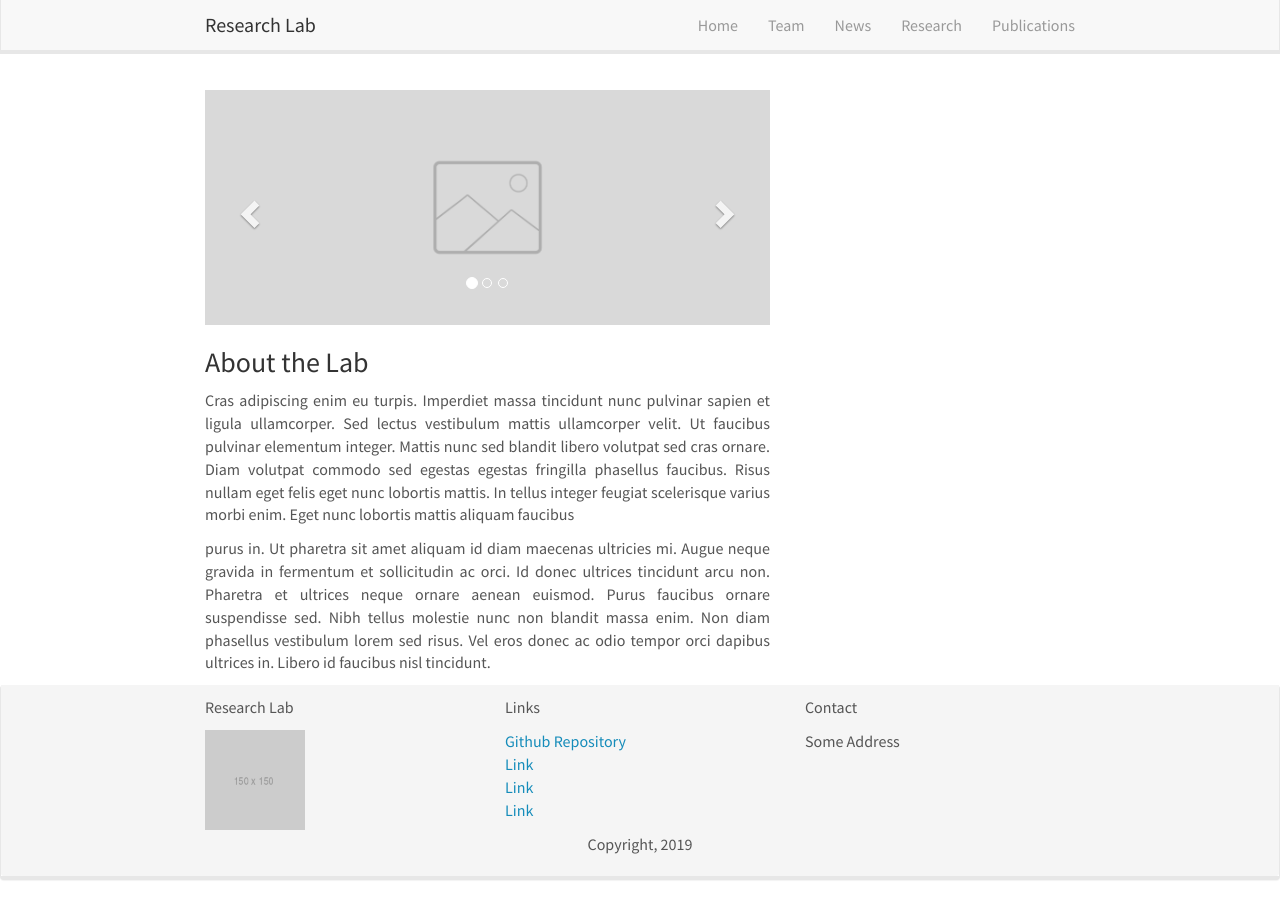
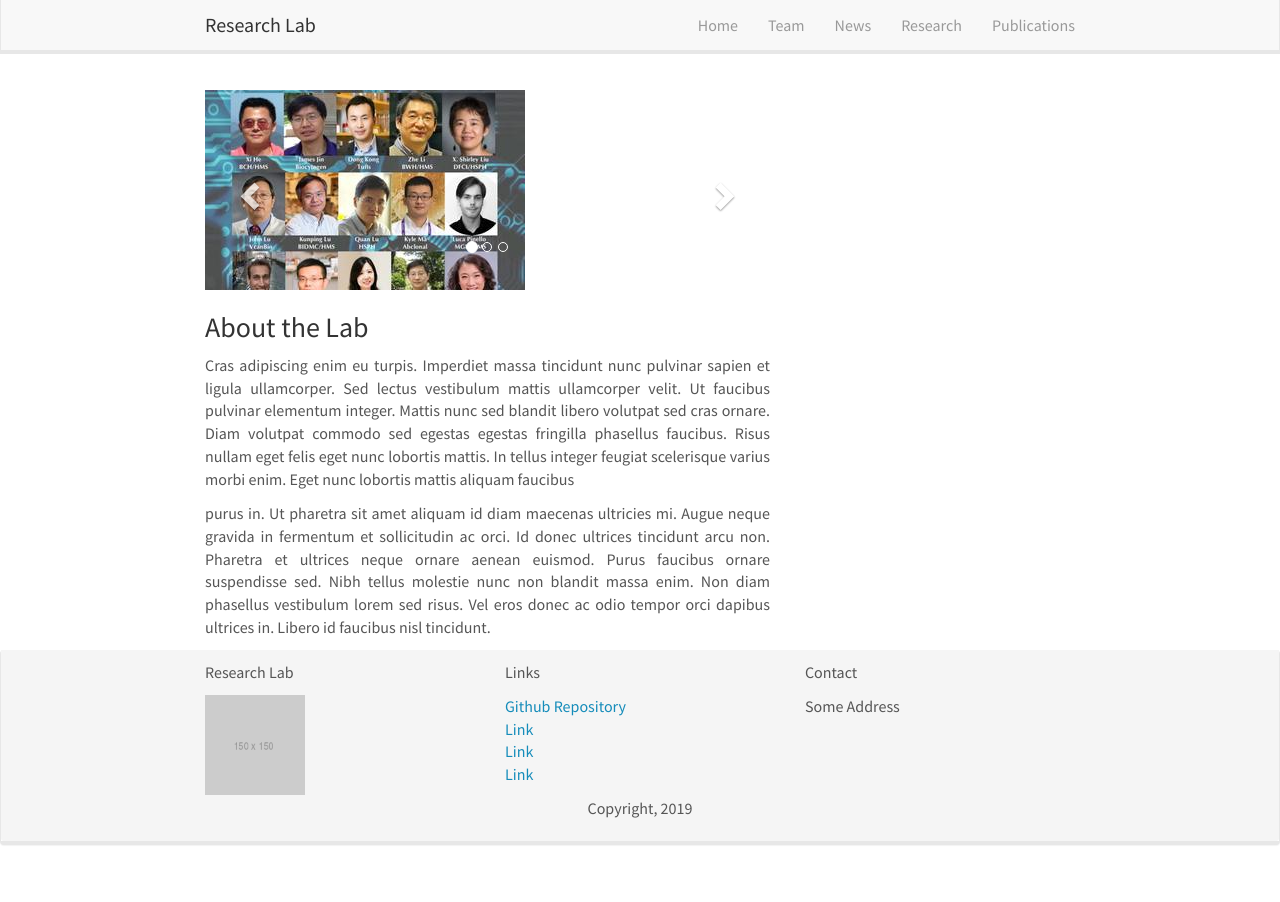
Before and after one commit to bbb-scba/bbb-scba.github.io, a Jekyll site: the page built from _pages/home.md, in a window 1280 px wide. Built offline with Jekyll 4.4.1, drawn with Linux system fonts in a browser that asks for light colours; nearby versions of some CDN libraries; comment, search, counter and statistics services are not loaded.

Commit message:
Update homelay.html

```diff
--- a/_layouts/homelay.html
+++ b/_layouts/homelay.html
@@ -14,7 +14,7 @@ layout: default
 		<!-- Items -->
 		<div class="carousel-inner" markdown="0">
 			<div class="item active">
-				<img src="{{ site.url }}{{ site.baseurl }}/images/slider/slider-image.png" alt="Slide 1" />
+				<img src="{{ site.url }}{{ site.baseurl }}/images/slider/flyer_v9.jpg" alt="Slide 1" />
 			</div>
 			<div class="item">
 				<img src="{{ site.url }}{{ site.baseurl }}/images/slider/slider-image.png" alt="Slide 2" />
```
